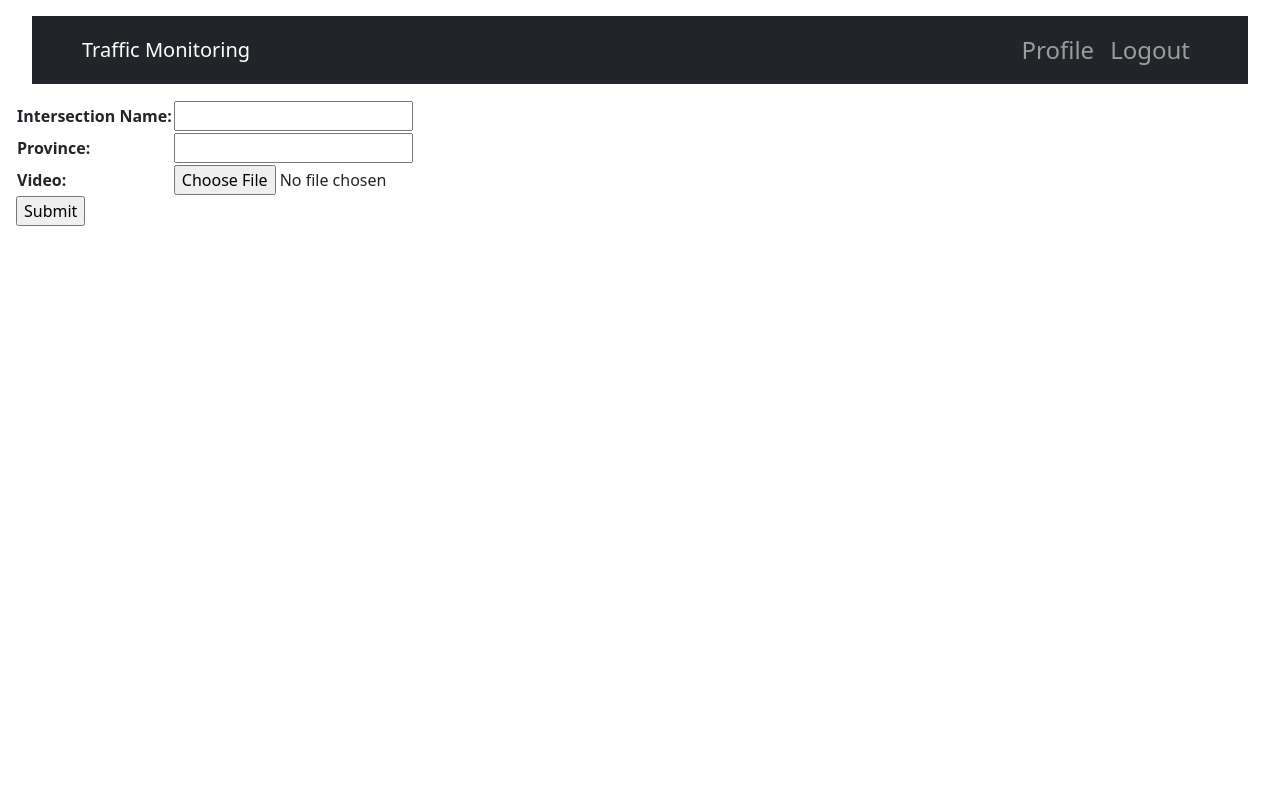
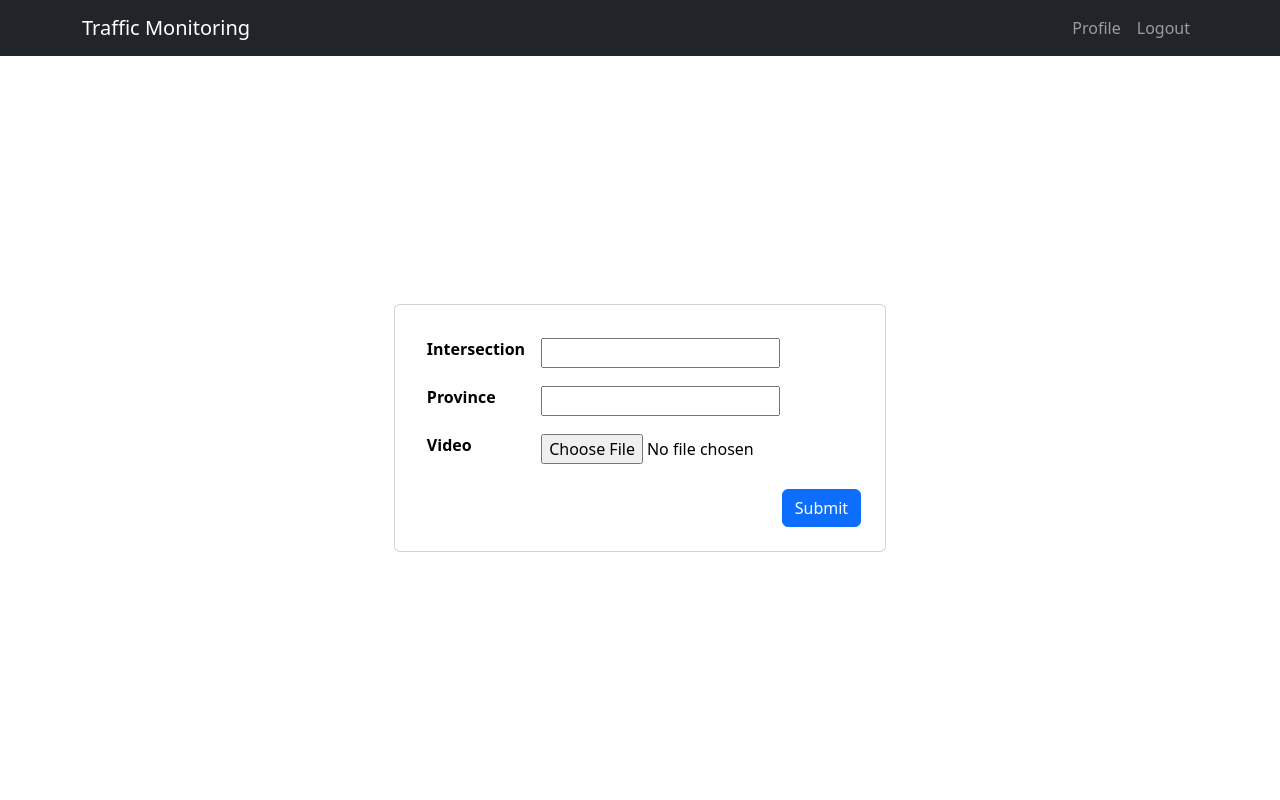
Before and after one commit to CN332nawaphoom/cn332-nawaphoom, a Django app: page /dashboard/upload_video/ in a window 1280 px wide. Run offline with Django 4.2, Linux system fonts and the light colour scheme; the visitor is signed in with stand-in values (Sample User, id 1).

Commit message:
update nav, upload_video

```diff
--- a/django_project/templates/main/navbar-with-search.html
+++ b/django_project/templates/main/navbar-with-search.html
@@ -1,6 +1,5 @@
 {% load static %}
 
-<main>
 <nav class="navbar navbar-expand-md navbar-dark bg-dark">
     <div class="container">
         <a href="{% url 'dashboard' %}" class="navbar-brand">Traffic Monitoring</a>
@@ -22,4 +21,3 @@
         </div>
     </div>
 </nav>
-</main>
--- a/django_project/templates/main/upload_video.html
+++ b/django_project/templates/main/upload_video.html
@@ -2,20 +2,61 @@
 {% load static %}
 
 {% block title %}Upload Video{% endblock title %}
+
+
+
+
 {% block extra_head %}
-    <link rel="stylesheet" href="{% static 'css/navbar.css' %}">
+    <style>
+        body { height: 100dvh; }
+        main { height: 100%;}
+    </style>
+
+
 {% endblock extra_head %}
 
+
 {% block body %}
-    {% include 'main/navbar-with-search.html' %}
+
     {% if not form.is_valid %}
-        <form method="post" enctype="multipart/form-data">
-            {% csrf_token %}
-            <table>
-                {{ form.as_table }}
-            </table>
-            <input type="submit">
-        </form>
+
+    <div class="h-100 w-100 d-flex flex-column">
+        <div>
+            {% include 'main/navbar-with-search.html' %}
+        </div>
+
+        <div class="d-flex justify-content-center align-items-center flex-grow-1">
+            <div class="card p-4">
+
+                <form method="post" enctype="multipart/form-data">
+                    {% csrf_token %}
+                    <table class="table table-borderless align-middle">
+                        <tr>
+                            <td><label for="id_intersection_name" class="form-label fw-bold">Intersection</label></td>
+                            <td>{{ form.intersection_name }}</td>
+                        </tr>
+                        <tr>
+                            <td><label for="id_intersection_name" class="form-label fw-bold">Province</label></td>
+                            <td>{{ form.province }}</td>
+                        </tr>
+
+                        <tr>
+                            <td><label for="id_intersection_name" class="form-label fw-bold">Video</label></td>
+                            <td>{{ form.video }}</td>
+                        </tr>
+                    </table>
+
+
+                    <div class="d-flex justify-content-end">
+                        <input type="submit" class="btn btn-primary" value="Submit">
+                    </div>
+
+                </form>
+
+            </div>
+        </div>
+
+
     {% endif %}
 
 
```
Lines whose indentation alone changed are shown as unchanged.
